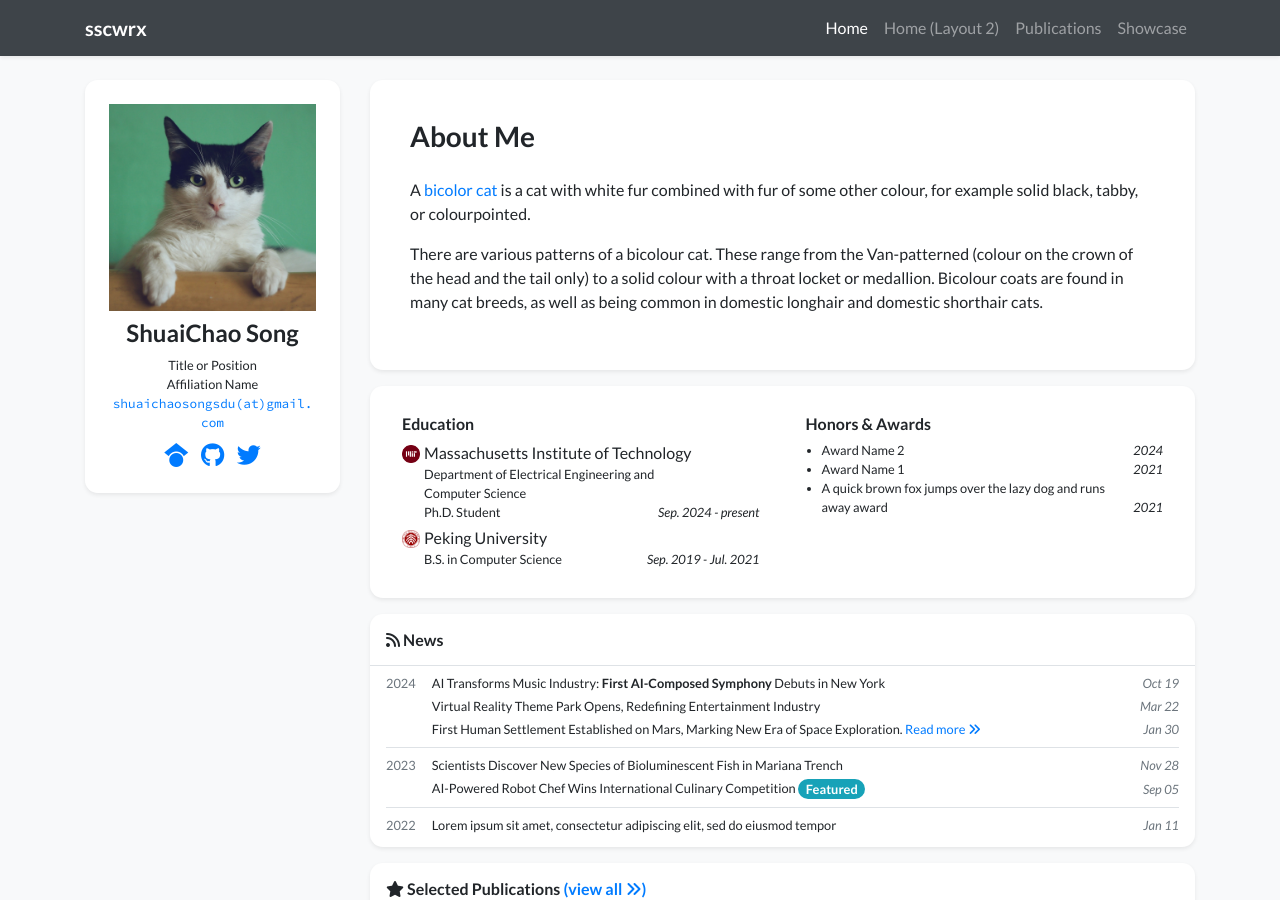
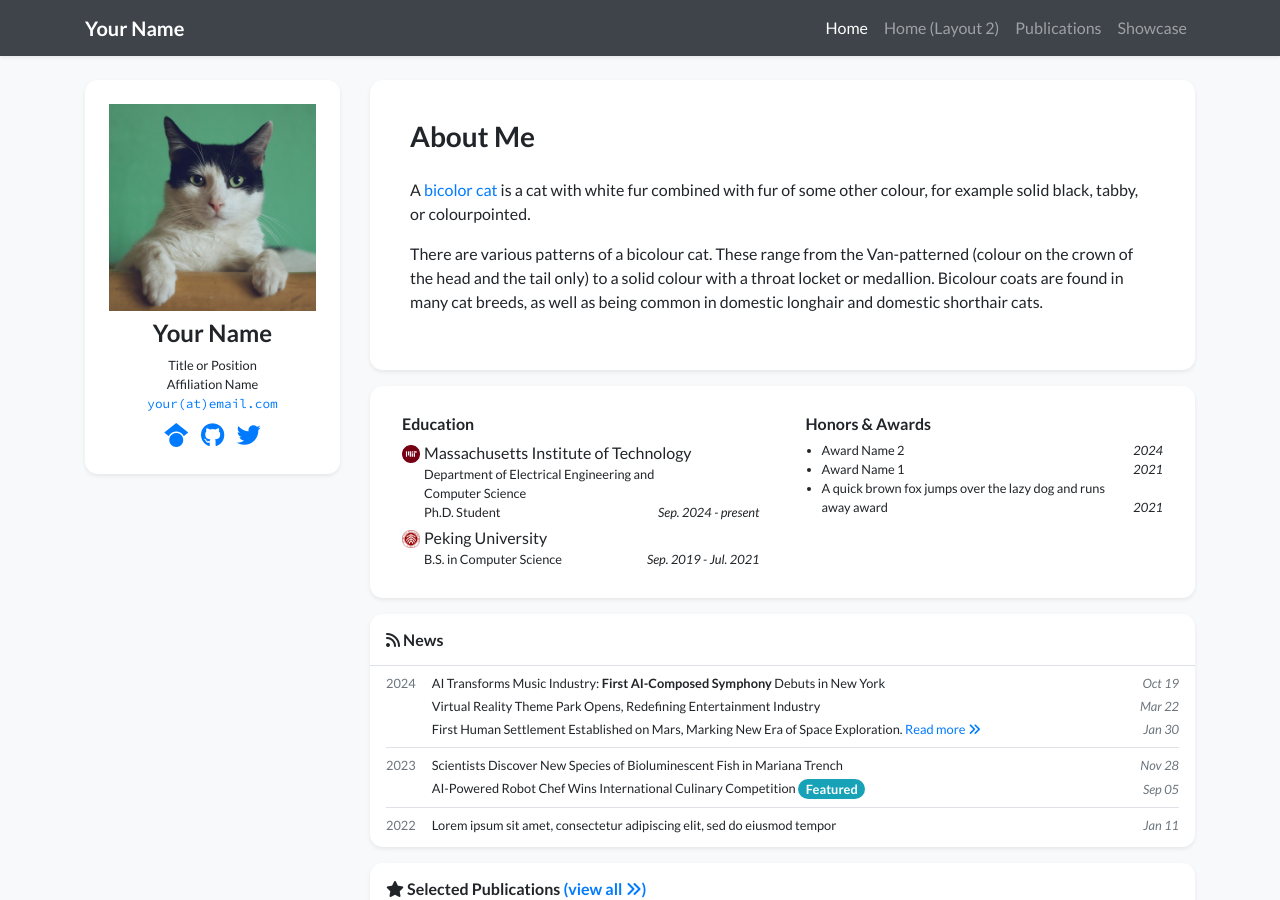
Before and after one commit to shuaichaosong/shuaichaosong.github.io, a Jekyll site: the page built from index.html, in a window 1280 px wide and 900 px high. Built offline with Jekyll 4.4.1, drawn with Linux system fonts in a browser that asks for light colours; nearby versions of some CDN libraries; a style sheet for code colours, icons or effects is not loaded.

Commit message:
Initial setup: updated personal info and publications

```diff
--- a/_data/profile.yml
+++ b/_data/profile.yml
@@ -1,6 +1,6 @@
-primary_name: "ShuaiChao Song"
+primary_name: "Your Name"
 secondary_name: ""
-navbar_name: "sscwrx"
+navbar_name: "Your Name"
 
 positions:
 - name: Title or Position
@@ -8,7 +8,7 @@ positions:
   logo: /assets/images/badges/MIT_Social_circle.png  # Logo is optional
 
 
-email: "shuaichaosongsdu@gmail.com"
+email: "your@email.com"
 # cv_link: link-to-your-cv-file
 gscholar: xFmQpf4AAAAJ  # This is an example, replace it with your own Google Scholar ID
 github: your_github_id
```
Also changed, not shown: assets/images/photos/ssc.jpg (deleted).
